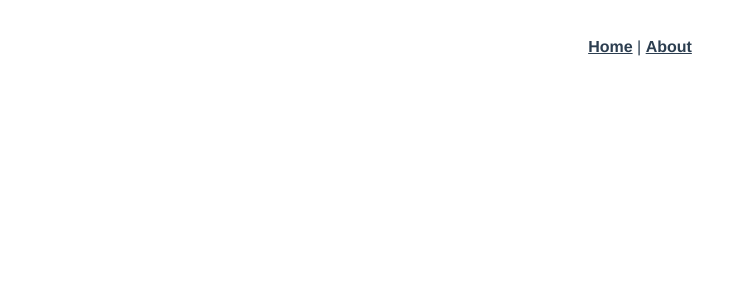
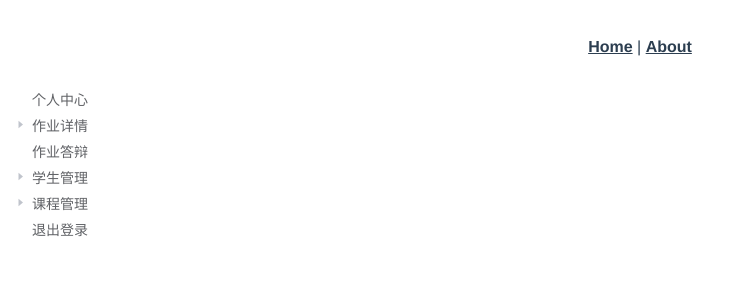
Before and after one commit to TouchFishBoys/WorkManagerClient, a Vue app: page /menu in a window 1280 px wide. Shown: the top 300 px of the page, without its empty margins (0-737 px from the left). Built offline with nearby package versions, Linux system fonts and the light colour scheme.

Commit message:
add Main (to be continued)

```diff
--- a/src/components/DataTable.vue
+++ b/src/components/DataTable.vue
@@ -1,5 +1,9 @@
 <template>
-  <el-table :data="tableData">
+  <el-table
+    :data="
+      tableData.slice((currentPage - 1) * pagesize, currentPage * pagesize)
+    "
+  >
     <el-table-column
       v-for="header in tableHeader"
       :key="header.key"
@@ -23,9 +27,10 @@
 
 <script>
 export default {
+  props: ["currentPage", "pagesize"],
   data() {
     const item = {
-        date: "2016-05-02",
+        date: this.index,
         name: "edf",
         address: "sad"
       },
--- /dev/null
+++ b/src/components/Menu.vue
@@ -0,0 +1,85 @@
+<template>
+  <el-tree
+    :data="menulist"
+    :props="defaultProps"
+    accordion
+    @node-click="handleNodeClick"
+  ></el-tree>
+</template>
+
+<script>
+export default {
+  data() {
+    const stat = 1;
+    return {
+      stat: stat,
+      menulist: [
+        {
+          label: "个人中心",
+          index: 1
+        },
+        {
+          label: "作业详情",
+          index: 2,
+          children: [
+            {
+              label: "平时作业",
+              index: 2
+            },
+            {
+              label: "大作业",
+              index: 3
+            }
+          ]
+        },
+        {
+          label: "作业答辩",
+          index: 4
+        },
+        {
+          label: "学生管理",
+          index: 5,
+          children: [
+            {
+              label: "导入学生",
+              index: 5
+            },
+            {
+              label: "学生一览",
+              index: 6
+            }
+          ]
+        },
+        {
+          label: "课程管理",
+          index: 7,
+          children: [
+            {
+              label: "查看课程",
+              index: 7
+            },
+            {
+              label: "新增课程",
+              index: 8
+            }
+          ]
+        },
+        {
+          label: "退出登录",
+          index: 9
+        }
+      ],
+      defaultProps: {
+        children: "children",
+        label: "label"
+      }
+    };
+  },
+  methods: {
+    handleNodeClick(menulist) {
+      this.stat = menulist.index;
+      console.log(this.stat);
+    }
+  }
+};
+</script>
--- a/src/router/index.js
+++ b/src/router/index.js
@@ -5,6 +5,8 @@ import Login from "../components/Login.vue";
 import Upload from "../components/Upload.vue";
 import FileList from "../components/FileList.vue";
 import QAtable from "../components/QAtable.vue";
+import Menu from "../components/Menu.vue";
+import Main from "../views/Main.vue";
 
 Vue.use(VueRouter);
 
@@ -35,6 +37,16 @@ const routes = [
     component: QAtable
   },
   {
+    path: "/menu",
+    name: "Menu",
+    component: Menu
+  },
+  {
+    path: "/main",
+    name: "Main",
+    component: Main
+  },
+  {
     path: "/about",
     name: "About",
     // route level code-splitting
--- /dev/null
+++ b/src/views/Main.vue
@@ -0,0 +1,44 @@
+<template>
+  <el-container>
+    <el-aside><menuList></menuList></el-aside>
+    <el-main>
+      <dataList :currentPage="currentPage" :pagesize="pagesize"></dataList>
+      <el-pagination
+        @size-change="handleSizeChange"
+        @current-change="handleCurrentChange"
+        :current-page="currentPage"
+        :page-sizes="[5, 10, 20, 50]"
+        :page-size="5"
+        layout="total, sizes, prev, pager, next, jumper"
+        :total="totalNum"
+      >
+      </el-pagination
+    ></el-main>
+  </el-container>
+</template>
+
+<script>
+import menuList from "../components/Menu";
+import dataList from "../components/DataTable";
+export default {
+  components: {
+    menuList,
+    dataList
+  },
+  data() {
+    return {
+      currentPage: 1,
+      pagesize: 5,
+      totalNum: 3
+    };
+  },
+  methods: {
+    handleCurrentChange(val) {
+      this.currentPage = val;
+    },
+    handleSizeChange(val) {
+      this.pagesize = val;
+    }
+  }
+};
+</script>
```
